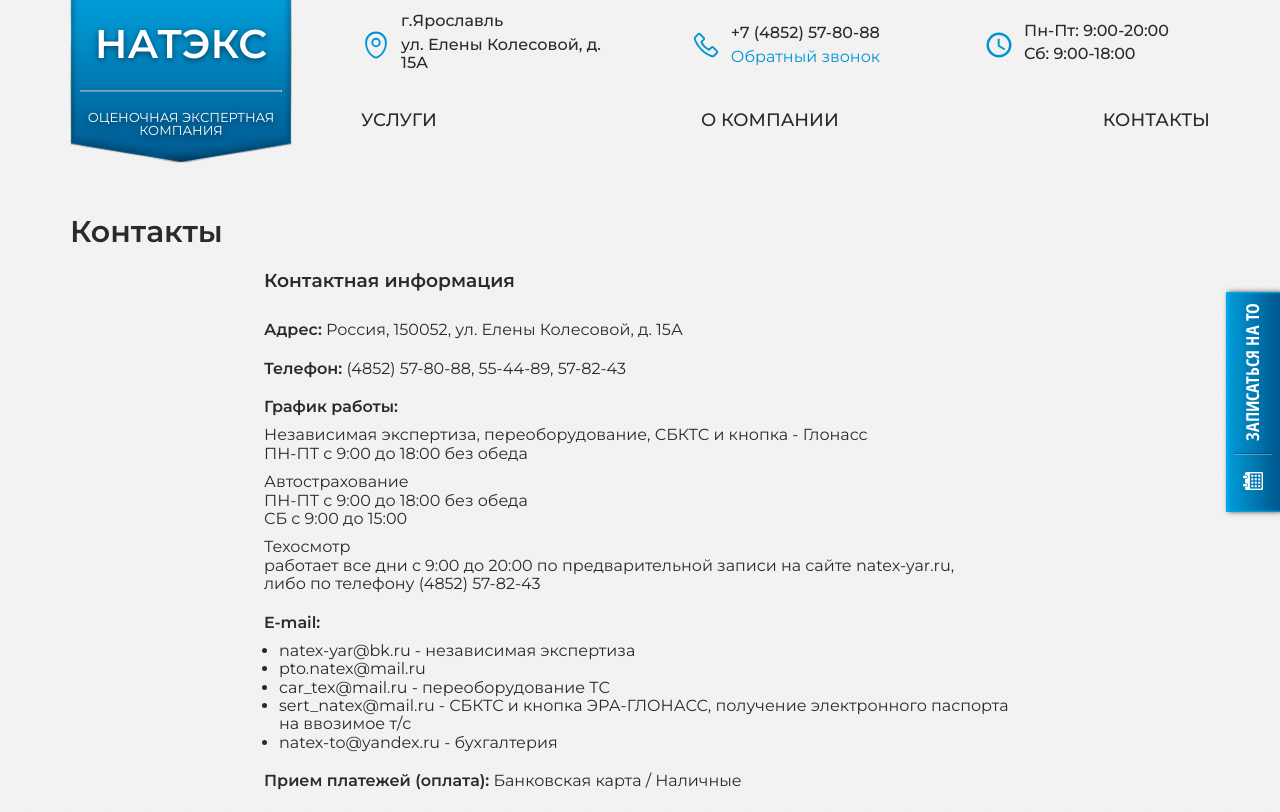
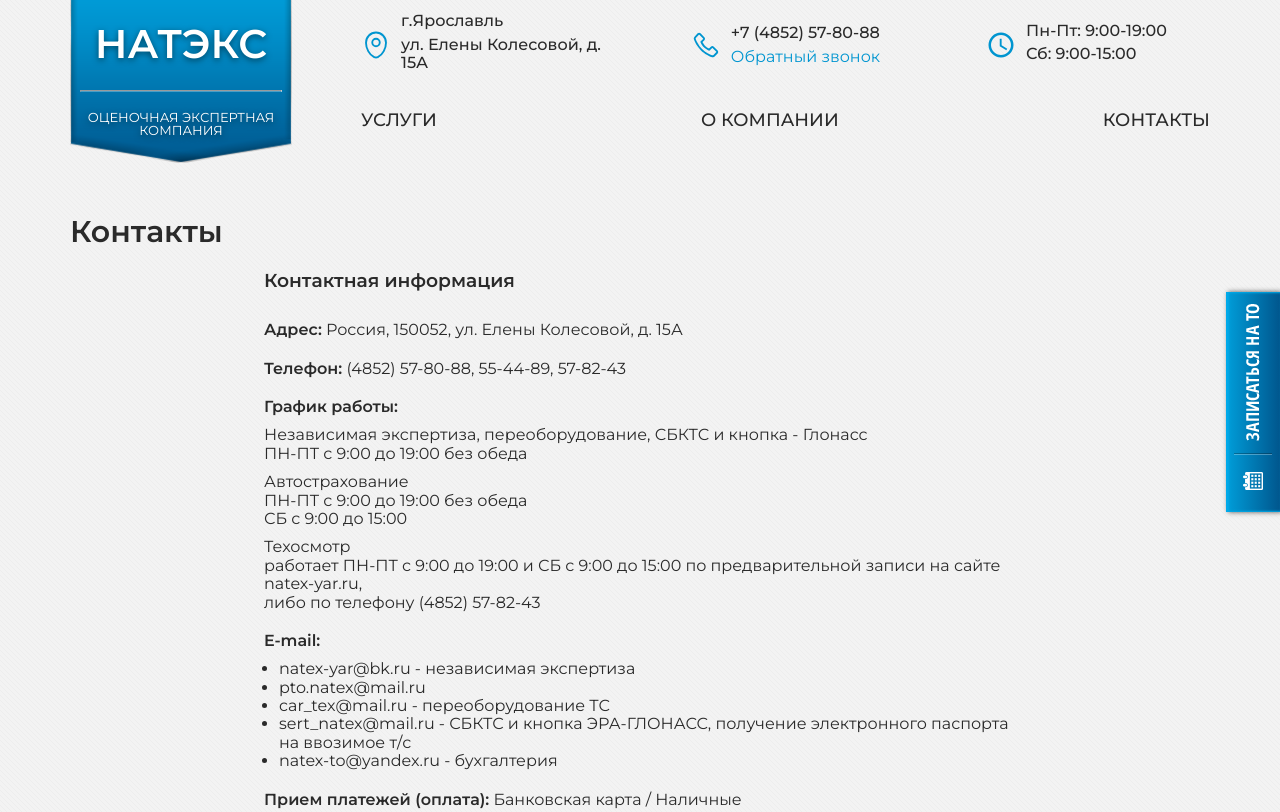
Before and after one commit to NikolayBabankov/natex, a Django app: page /aboutnatex/contacts/ in a window 1280 px wide. Shown: the top 812 px of the page. Run offline with Django 4.2, Linux system fonts and the light colour scheme; data that the repository does not hold is empty; some libraries are stand-ins or nearby versions.

Commit message:
work schedule

```diff
--- a/website/templates/contacts.html
+++ b/website/templates/contacts.html
@@ -20,16 +20,16 @@
                     <strong>График работы:</strong>
                     <p>
                         Независимая экспертиза, переоборудование, СБКТС и кнопка - Глонасс <br>
-                        ПН-ПТ с 9:00 до 18:00 без обеда
+                        ПН-ПТ с 9:00 до 19:00 без обеда
                     </p>
                     <p>
                         Автострахование <br>
-                        ПН-ПТ с 9:00 до 18:00 без обеда <br>
+                        ПН-ПТ с 9:00 до 19:00 без обеда <br>
                         СБ с 9:00 до 15:00 <br>
                     </p>
                     <p>
                         Техосмотр <br>
-                        работает все дни с 9:00 до 20:00 по предварительной записи на сайте natex-yar.ru, <br>
+                        работает  ПН-ПТ с 9:00 до 19:00 и СБ с 9:00 до 15:00 по предварительной записи на сайте natex-yar.ru, <br>
                         либо по телефону (4852) 57-82-43 <br>
                     </p>
                 </div>
--- a/website/templates/include/_header.html
+++ b/website/templates/include/_header.html
@@ -36,8 +36,8 @@
                         <div class="header_block">
                             <img src="{% static 'icons/clock.svg' %}" alt="График работы НАТЭКС" class="header_block_img">
                             <div class="header_block_info">
-                                <div>Пн-Пт: 9:00-20:00</div>
-                                <div>Сб: 9:00-18:00</div>
+                                <div>Пн-Пт: 9:00-19:00</div>
+                                <div>Сб: 9:00-15:00</div>
                             </div>
                         </div>
                     </div>
```
